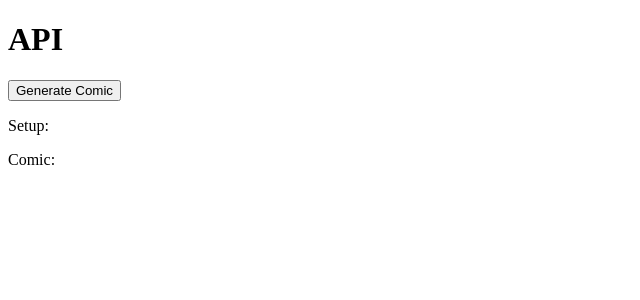
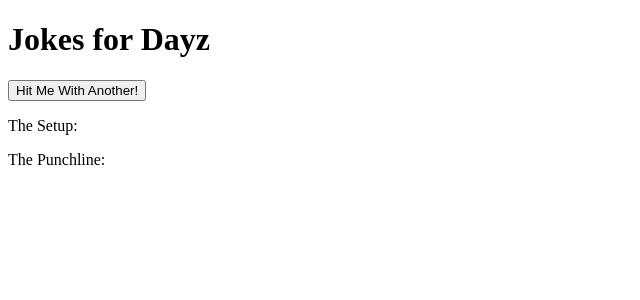
Before and after one commit to sabbycorrie-cyber/r5-my-react-app, a React (Vite) app in the folder r5-my-react-app/: page / in a window 1280 px wide. Shown: the top 300 px of the page, without its empty margins (0-640 px from the left). Built offline with nearby package versions, Linux system fonts and the light colour scheme; no server answers.

Commit message:
"Implemented joke API , added custom font to index.html and prepared styling structure"

```diff
--- a/r5-my-react-app/index.html
+++ b/r5-my-react-app/index.html
@@ -4,6 +4,9 @@
     <meta charset="UTF-8" />
     <link rel="icon" type="image/svg+xml" href="/favicon.svg" />
     <meta name="viewport" content="width=device-width, initial-scale=1.0" />
+    <link rel="preconnect" href="https://fonts.googleapis.com">
+<link rel="preconnect" href="https://fonts.gstatic.com" crossorigin>
+<link href="https://fonts.googleapis.com/css2?family=Fredoka:wght@300..700&display=swap" rel="stylesheet">
     <title>r5-my-react-app</title>
   </head>
   <body>
--- a/r5-my-react-app/src/Pages/API.jsx
+++ b/r5-my-react-app/src/Pages/API.jsx
@@ -1,37 +1,46 @@
 import React, { useEffect, useState } from "react";
 
 function API() {
-    const [comic, setComic] = useState({});
+    const [joke, setJoke] = useState([]);
 
     const fetchData = async () => {
         try {
-            const response = await fetch("https://pnpninja-daily-comicstrips-v1.p.rapidapi.com/getComicLinks",
-            {
-            method: "GET",
-            header: {
-                "x-rapid-key": "ce722c04c2msh6b0349e3d597d34p10f229jsnae82c7deeab6",
-                "x-rapidapi-host": "https://pnpninja-daily-comicstrips-v1.p.rapidapi.com"
-            }
-        }
+            const response = await fetch( "https://official-joke-api.appspot.com/random_joke"
     );
     const data = await response.json();
-    console.log(data);
-    setComic(data);
-} catch (error) {
+    setJoke(data);
+}
+catch (error) {
     console.log("Error fetching data:", error);
     }
 };
 
-    useEffect(() => {
-        fetchData();
-    }, []);
+const generateJoke = () => {
+    fetchData();
+}
 
     return (
-        <div>
-            <h1>API</h1>
-            <button onClick={fetchData}>Generate Comic</button>
-            <p>Setup: {comic?.strip}</p>
-            <p>Comic: {comic?.image || ""}</p>
+        <div className="app">
+
+            <div className="title-box">
+            <h1>Jokes for Dayz</h1>
+            </div>
+
+            <button onClick={generateJoke} className="joke-btn">
+            Hit Me With Another!
+            </button>
+
+            <div className="joke-card">
+
+            <p className="setup">
+            <span>The Setup:</span>{joke.setup}
+            </p>
+
+            <p className="punchline">
+            <span>The Punchline:</span>{joke.punchline}
+            </p>
+
+        </div>
         </div>
     );
 }
```
